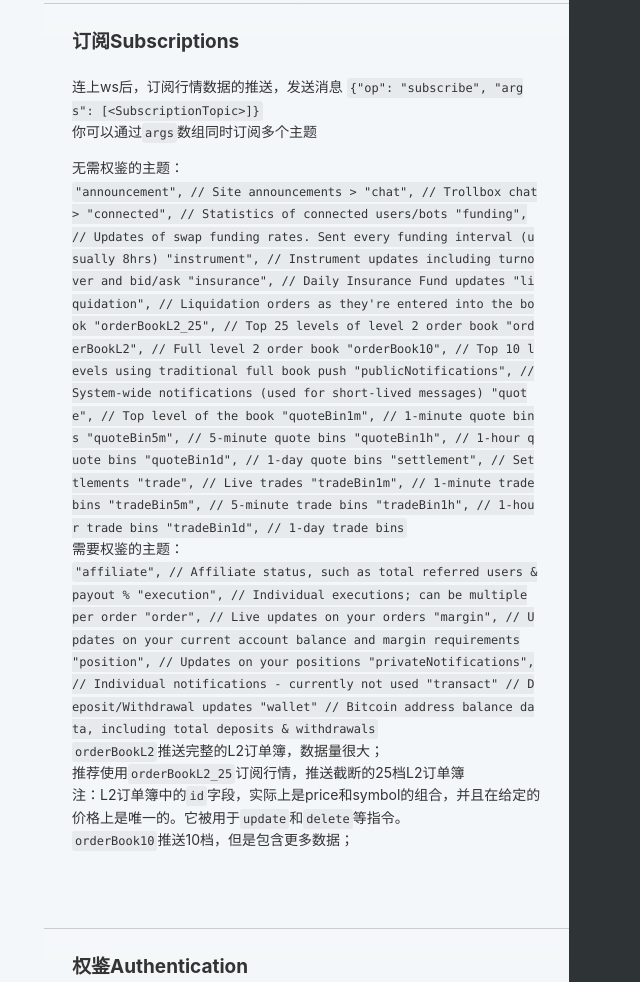
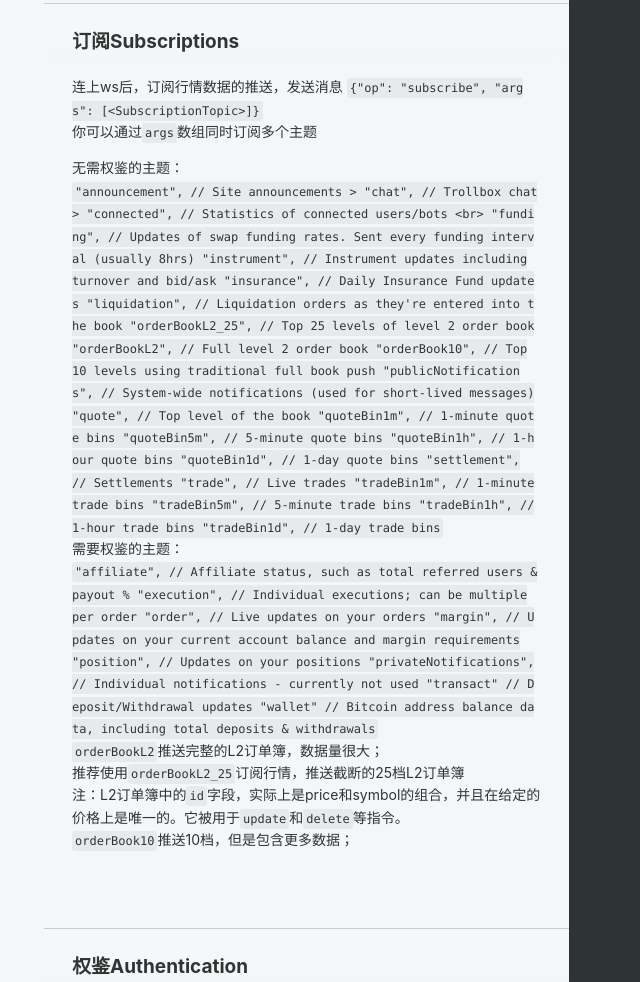
Before and after one commit to gteapi/api, a plain HTML site: page index.html in a window 1280 px wide. Shown: the part 1327-2309 px from the top of the page, without its empty margins (186-826 px from the left). Drawn offline with Linux system fonts and the light colour scheme.

Commit message:
Deploy gteapp/api to github.com/gteapp/api.git:master

```diff
--- a/index.html
+++ b/index.html
@@ -338,7 +338,7 @@
 <code>
 &quot;announcement&quot;,        // Site announcements  &gt;
 &quot;chat&quot;,                // Trollbox chat  &gt;
-&quot;connected&quot;,           // Statistics of connected users/bots
+&quot;connected&quot;,           // Statistics of connected users/bots &lt;br&gt;
 &quot;funding&quot;,             // Updates of swap funding rates. Sent every funding interval (usually 8hrs)
 &quot;instrument&quot;,          // Instrument updates including turnover and bid/ask
 &quot;insurance&quot;,           // Daily Insurance Fund updates
```
